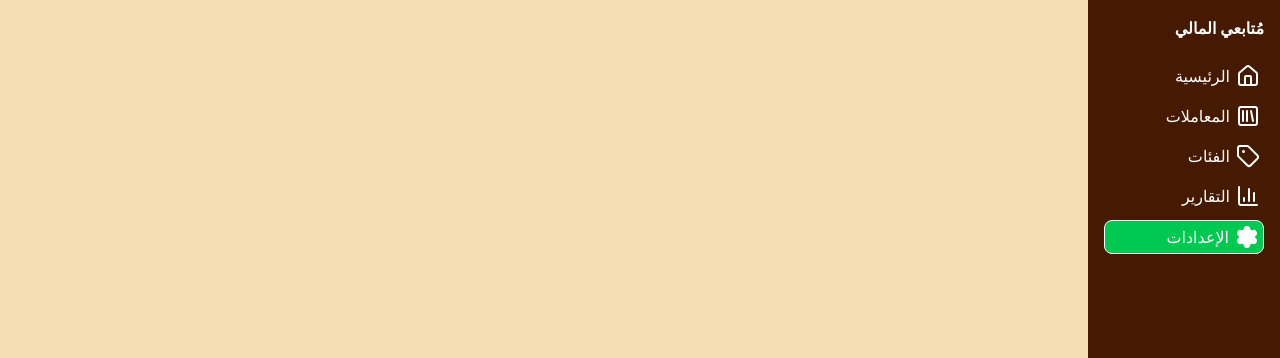
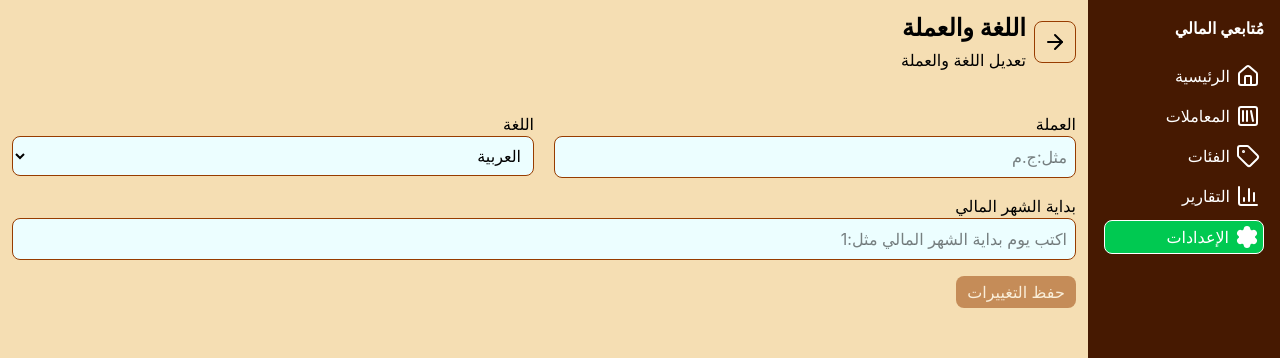
Before and after one commit to ibrahim-md009/income-tracker, a React (Vite) app: page /settings/language-currency in a window 1280 px wide. Shown: the top 358 px of the page. Built offline with nearby package versions, Linux system fonts and the light colour scheme.

Commit message:
feat(settings): implement Language & currency UI

```diff
--- /dev/null
+++ b/src/pages/settings/LangCurrency.jsx
@@ -0,0 +1,57 @@
+import BackStep from "../../components/ui/BackStep";
+import SaveBtn from "../../components/ui/SaveBtn";
+
+const LangCurrency = () => {
+  return (
+    <main className="mr-[15%] min-h-screen w-[85%] p-3">
+      <div className="flex h-screen flex-col gap-10">
+        <div className="header flex items-center gap-2">
+          <BackStep route="/settings" />
+          <div className="flex flex-col gap-1">
+            <h2 className="text-2xl font-bold">اللغة والعملة</h2>
+            <span>تعديل اللغة والعملة</span>
+          </div>
+        </div>
+
+        <div className="flex flex-1">
+          <div className="flex w-full flex-col gap-4">
+            <div className="flex gap-5">
+              <div className="flex w-full flex-col">
+                <label>العملة</label>
+                <input
+                  type="text"
+                  className="rounded-lg border border-amber-800 bg-cyan-50 p-2"
+                  placeholder="مثل:ج.م"
+                />
+              </div>
+
+              <div className="flex w-full flex-col">
+                <label htmlFor="">اللغة</label>
+                <select
+                  name=""
+                  id=""
+                  className="rounded-lg border border-amber-800 bg-cyan-50 p-2"
+                >
+                  <option value="Ar">العربية</option>
+                  <option value="En">ُEnglish</option>
+                </select>
+              </div>
+            </div>
+
+            <div className="flex flex-col">
+              <label htmlFor="">بداية الشهر المالي</label>
+              <input
+                type="number"
+                max="31"
+                placeholder="اكتب يوم بداية الشهر المالي مثل:1"
+                className="rounded-lg border border-amber-800 bg-cyan-50 p-2"
+              />
+            </div>
+            <SaveBtn field="" value={""} state={""} />
+          </div>
+        </div>
+      </div>
+    </main>
+  );
+};
+export default LangCurrency;
--- a/src/pages/settings/index.jsx
+++ b/src/pages/settings/index.jsx
@@ -2,6 +2,7 @@ import { Routes, Route } from "react-router-dom";
 import HomeSettings from "./HomeSettings";
 import Profile from "./Profile";
 import View from "./View";
+import LangCurrency from "./LangCurrency";
 
 const Settings = () => {
   return (
@@ -9,6 +10,7 @@ const Settings = () => {
       <Route index element={<HomeSettings />} />
       <Route path="profile" element={<Profile />} />
       <Route path="view" element={<View />} />
+      <Route path="language-currency" element={<LangCurrency />} />
     </Routes>
   );
 };
```
